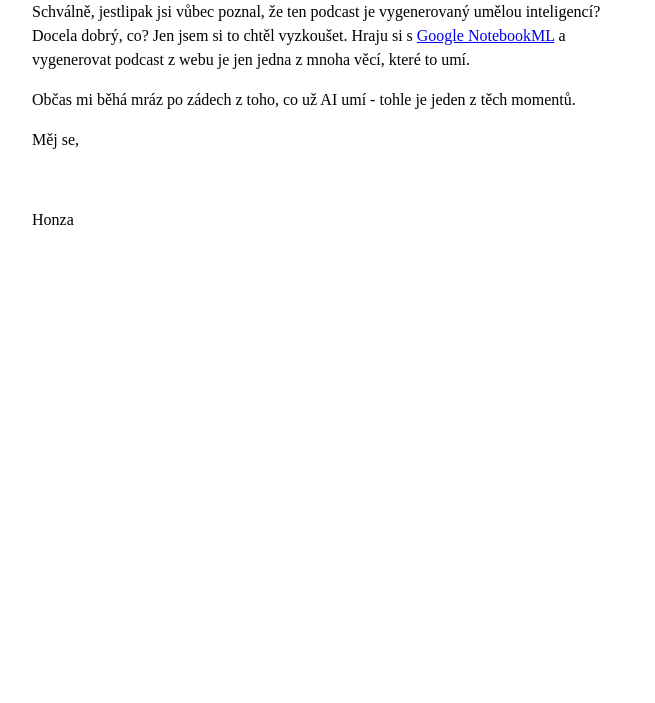
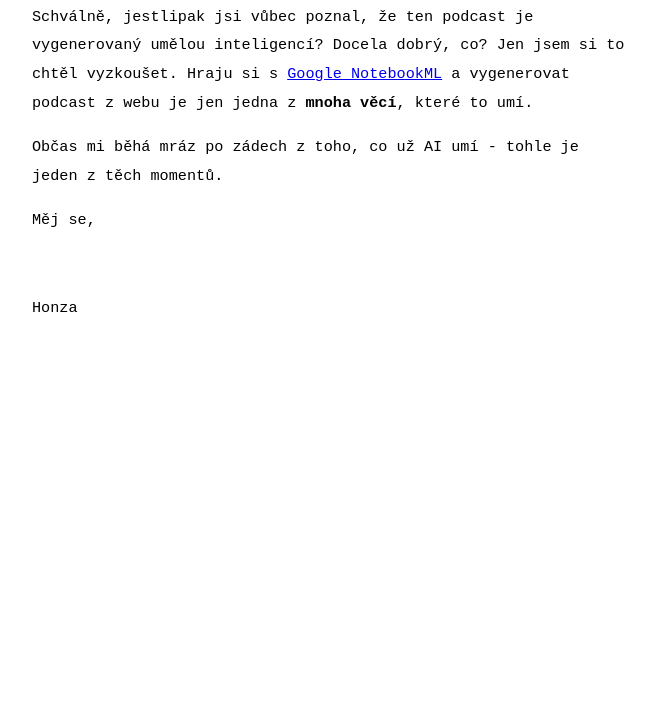
Before and after one commit to honzabe/bazinga-podcast, a plain HTML site: page msg.html in a window 1280 px wide. Shown: the part 97-800 px from the top of the page, without its empty margins (308-963 px from the left). Drawn offline with Linux system fonts and the light colour scheme.

Commit message:
Minor styling

```diff
--- a/msg.html
+++ b/msg.html
@@ -7,17 +7,19 @@
 
     <style>
         body {
+            font-family: monospace;
             padding:30px;
             max-width: 600px;
             margin: 0 auto;
-            line-height: 1.5rem;
+            line-height: 1.8rem;
+            font-size: 0.95rem;
         }
     </style>
 </head>
 <body>
     <h1>Zdar Rony,</h1>
 
-    <p>Schválně, jestlipak jsi vůbec poznal, že ten podcast je vygenerovaný umělou inteligencí? Docela dobrý, co? Jen jsem si to chtěl vyzkoušet. Hraju si s <a href="https://notebooklm.google/">Google NotebookML</a> a vygenerovat podcast z webu je jen jedna z mnoha věcí, které to umí.</p>
+    <p>Schválně, jestlipak jsi vůbec poznal, že ten podcast je vygenerovaný umělou inteligencí? Docela dobrý, co? Jen jsem si to chtěl vyzkoušet. Hraju si s <a href="https://notebooklm.google/">Google NotebookML</a> a vygenerovat podcast z webu je jen jedna z <b>mnoha věcí</b>, které to umí.</p>
     <p>Občas mi běhá mráz po zádech z toho, co už AI umí - tohle je jeden z těch momentů.</p>
     <p>Měj se,</p>
     <br>
```
Also changed, not shown: index.html (+3 -0 lines).
